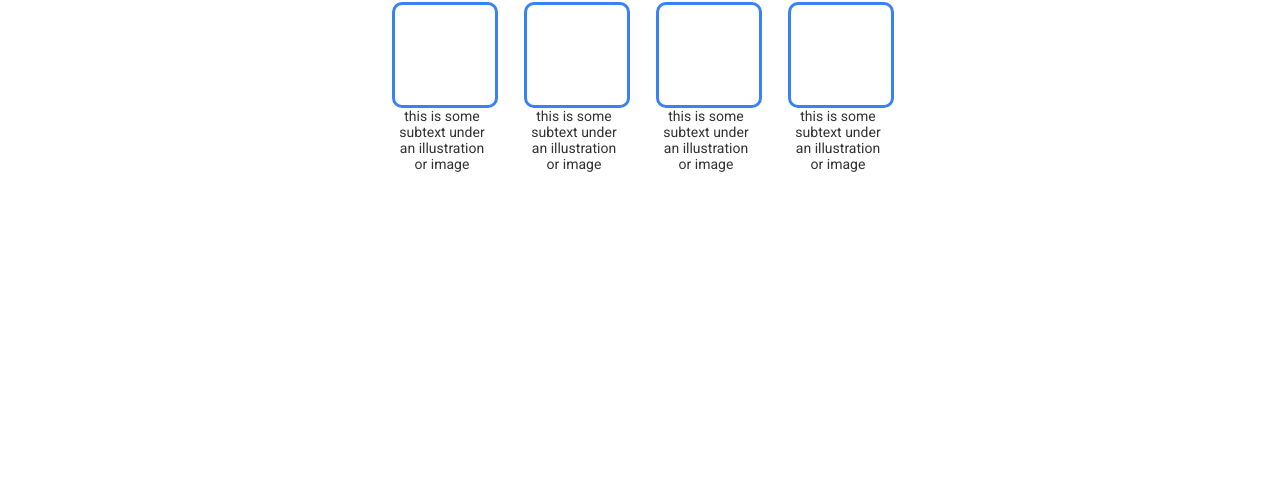
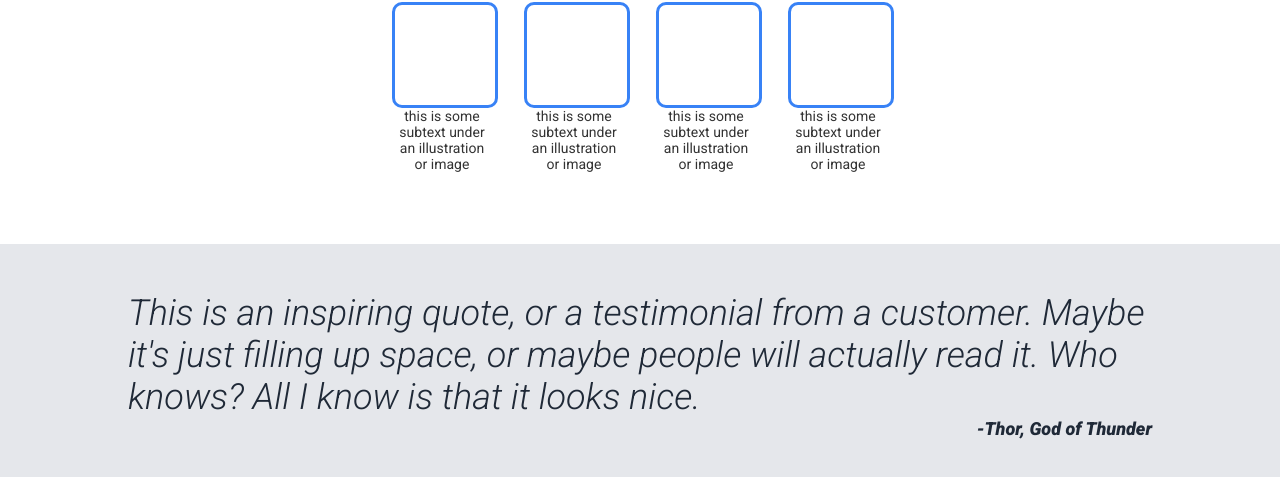
Before and after one commit to andersonhall/landing-page, a plain HTML site: page index.html in a window 1280 px wide. Shown: the part 547-1024 px from the top of the page. Before the commit the page ends 800 px from the top, so only its background shows below. Drawn offline with Linux system fonts and the light colour scheme.

Commit message:
quote section

```diff
--- a/index.html
+++ b/index.html
@@ -65,5 +65,13 @@
         </div>
       </div>
     </section>
+    <section class="quote">
+      <blockquote></blockquote>
+        This is an inspiring quote, or a testimonial from a customer. Maybe it's
+        just filling up space, or maybe people will actually read it. Who knows?
+        All I know is that it looks nice.
+      </blockquote>
+      <p>-Thor, God of Thunder</p>
+    </section>
   </body>
 </html>
--- a/styles.css
+++ b/styles.css
@@ -97,3 +97,19 @@
   color: #333;
   font-size: 14px;
 }
+
+/* QUOTE SECTION */
+.quote {
+  background-color: #e5e7eb;
+  padding: 48px 10%;
+  font-size: 36px;
+  font-style: italic;
+  font-weight: 300;
+  color: #1f2937;
+}
+
+.quote p {
+  text-align: right;
+  font-size: 18px;
+  font-weight: 900;
+}
```
